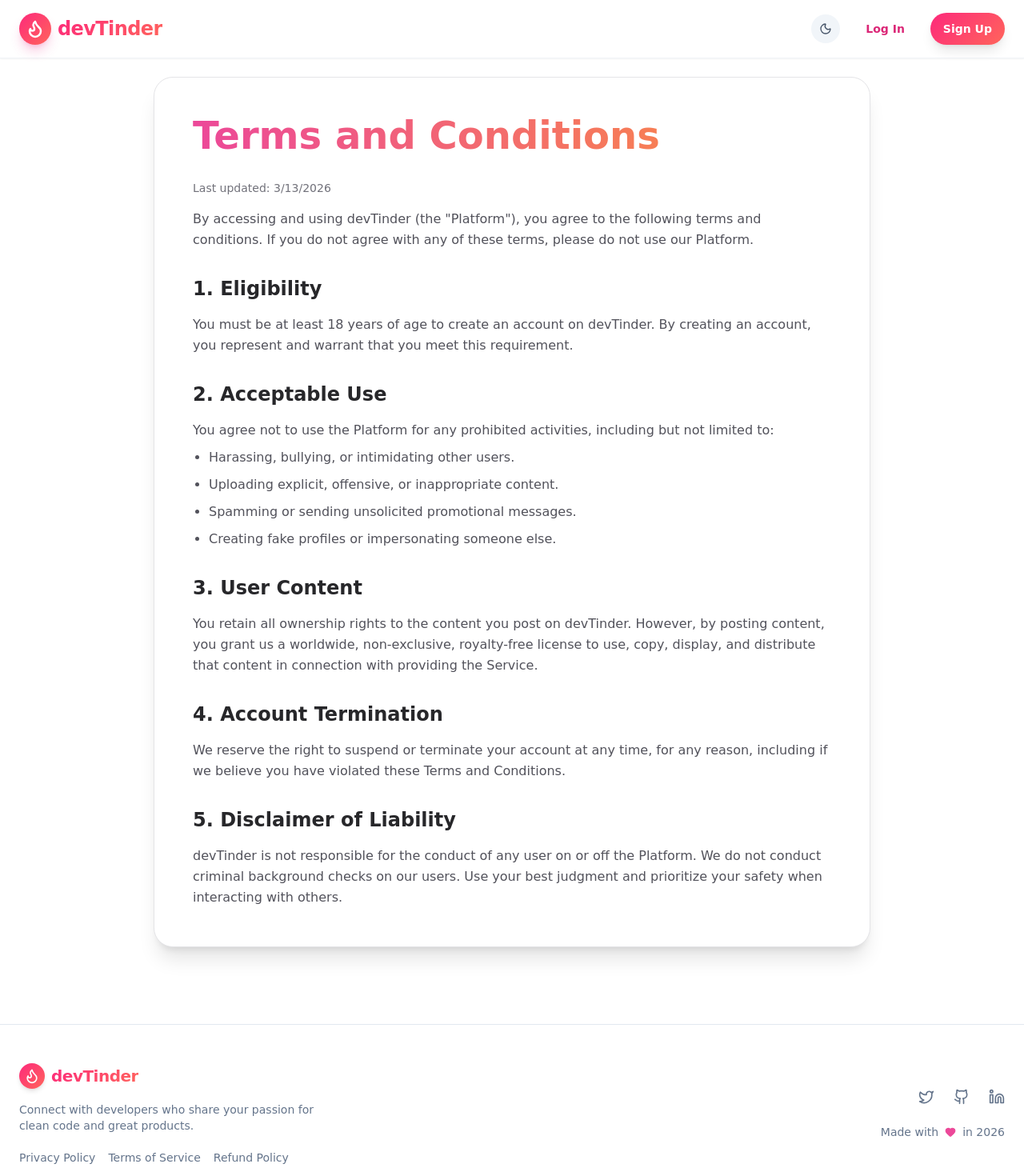
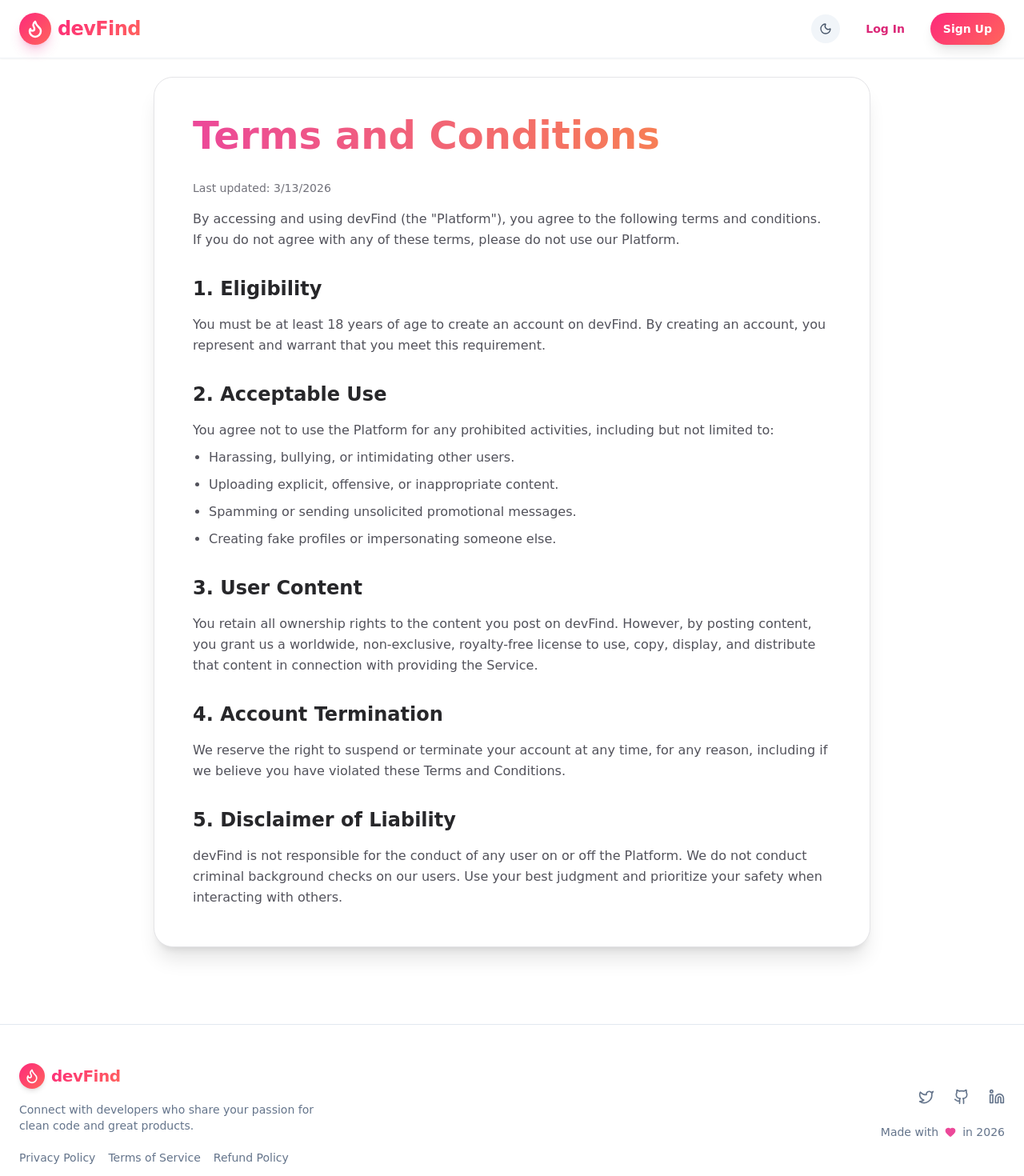
Before and after one commit to SkBashaOp/Tinder_web, a React (Vite) app: page /terms in a window 1280 px wide. Shown: the top 1470 px of the page at 80% size. Built offline with nearby package versions, Linux system fonts and the light colour scheme; no server answers.

Commit message:
Optimise seo

```diff
--- a/package.json
+++ b/package.json
@@ -1,5 +1,5 @@
 {
-  "name": "devtinder-web",
+  "name": "devfind-web",
   "private": true,
   "version": "0.0.0",
   "type": "module",
--- a/src/components/Connections.jsx
+++ b/src/components/Connections.jsx
@@ -103,7 +103,7 @@ const Connections = () => {
                     <div className="h-24 bg-romantic-gradient relative">
                       <div className="absolute -bottom-10 left-6">
                         <img
-                          src={connection.photoUrl || "https://api.dicebear.com/7.x/avataaars/svg?seed=devtinder"}
+                          src={connection.photoUrl}
                           alt="User"
                           className="w-20 h-20 rounded-2xl border-4 border-white dark:border-zinc-900 object-cover shadow-md bg-white dark:bg-zinc-800"
                         />
--- a/src/components/EditProfile.jsx
+++ b/src/components/EditProfile.jsx
@@ -178,7 +178,7 @@ const EditProfile = ({ user }) => {
                   <div className="relative group">
                     <div className="w-24 h-24 rounded-full overflow-hidden border-4 border-background shadow-md bg-zinc-200 dark:bg-zinc-800">
                       <img
-                        src={photoPreview || photoUrl || "https://api.dicebear.com/7.x/avataaars/svg?seed=devtinder"}
+                        src={photoPreview || photoUrl}
                         alt="Profile Preview"
                         className="w-full h-full object-cover transition-transform group-hover:scale-110"
                       />
--- a/src/components/Footer.jsx
+++ b/src/components/Footer.jsx
@@ -12,7 +12,7 @@ const Footer = () => {
               <Flame size={20} />
             </div>
             <span className="text-xl font-bold tracking-tight text-romantic">
-              devTinder
+              devFind
             </span>
           </div>
           <p className="text-sm text-muted-foreground max-w-sm text-center md:text-left">
@@ -39,7 +39,7 @@ const Footer = () => {
         </div>
       </div>
       <div className="max-w-7xl mx-auto mt-8 pt-8 border-t border-border/50 text-center text-xs text-muted-foreground/70">
-        DevTinder is an independent developer project and is not affiliated with Tinder or Match Group.
+        DevFind is an independent developer project and is not affiliated with Tinder or Match Group.
       </div>
     </footer>
   );
--- a/src/components/LandingPage.jsx
+++ b/src/components/LandingPage.jsx
@@ -164,7 +164,7 @@ const LandingPage = () => {
           <div className="text-center mb-20">
             <h2 className="text-4xl md:text-5xl font-bold mb-6">Built for Developers.</h2>
             <p className="text-xl text-muted-foreground max-w-2xl mx-auto">
-              devTinder isn't just another dating app. It's a platform built specifically to match you based on what really matters: your tech stack.
+              devFind isn't just another dating app. It's a platform built specifically to match you based on what really matters: your tech stack.
             </p>
           </div>
 
@@ -197,9 +197,9 @@ const LandingPage = () => {
         <div className="max-w-4xl mx-auto text-center relative z-10">
           <Flame size={48} className="mx-auto text-pink-500 mb-8" />
           <h2 className="text-4xl md:text-6xl font-black mb-8">Ready to find your match?</h2>
-          <Link to="/login" aria-label="Join devTinder Now - Footer Section">
+          <Link to="/login" aria-label="Join devFind Now - Footer Section">
             <Button variant="romantic" size="lg" className="h-16 px-10 text-xl font-bold rounded-full shadow-2xl hover:scale-105 transition-transform duration-300">
-              Join devTinder Now
+              Join devFind Now
             </Button>
           </Link>
         </div>
--- a/src/components/Navbar.jsx
+++ b/src/components/Navbar.jsx
@@ -74,7 +74,7 @@ const Navbar = () => {
             <Flame size={24} strokeWidth={2.5} />
           </motion.div>
           <span className="text-2xl font-bold tracking-tight text-romantic">
-            devTinder
+            devFind
           </span>
         </Link>
 
@@ -94,7 +94,7 @@ const Navbar = () => {
             >
               <img
                 alt="Avatar"
-                src={user?.loginUser?.photoUrl || "https://api.dicebear.com/7.x/avataaars/svg?seed=devtinder"}
+                src={user?.loginUser?.photoUrl}
                 className="w-10 h-10 rounded-full object-cover"
               />
             </button>
--- a/src/components/PrivacyPolicy.jsx
+++ b/src/components/PrivacyPolicy.jsx
@@ -12,7 +12,7 @@ const PrivacyPolicy = () => {
                     <section>
                         <p className="text-sm text-zinc-500 mb-4">Last updated: {new Date().toLocaleDateString()}</p>
                         <p>
-                            Welcome to devTinder. We are committed to protecting and respecting your privacy. This Privacy Policy covers the experience we provide for users of our platform.
+                            Welcome to devFind. We are committed to protecting and respecting your privacy. This Privacy Policy covers the experience we provide for users of our platform.
                         </p>
                     </section>
 
@@ -41,7 +41,7 @@ const PrivacyPolicy = () => {
                     <section>
                         <h2 className="text-2xl font-bold text-zinc-800 dark:text-zinc-100 mb-4">3. How we share your information</h2>
                         <p>
-                            We only share your public profile data (name, skills, gender, age, about, and photo) with other users of devTinder to facilitate connections. We do not sell your personal data to third parties. We may disclose your information where we are legally required to do so.
+                            We only share your public profile data (name, skills, gender, age, about, and photo) with other users of devFind to facilitate connections. We do not sell your personal data to third parties. We may disclose your information where we are legally required to do so.
                         </p>
                     </section>
 
@@ -55,7 +55,7 @@ const PrivacyPolicy = () => {
                     <section>
                         <h2 className="text-2xl font-bold text-zinc-800 dark:text-zinc-100 mb-4">5. Contact Us</h2>
                         <p>
-                            If you have any questions or concerns about this policy, please contact us at support@devtinder.com.
+                            If you have any questions or concerns about this policy, please contact us at support@devfind.com.
                         </p>
                     </section>
                 </div>
--- a/src/components/Requests.jsx
+++ b/src/components/Requests.jsx
@@ -119,7 +119,7 @@ const Requests = () => {
 
                         <div className="relative flex-shrink-0">
                           <img
-                            src={request.fromUserId.photoUrl || "https://api.dicebear.com/7.x/avataaars/svg?seed=devtinder"}
+                            src={request.fromUserId.photoUrl}
                             alt="User"
                             className="w-20 h-20 sm:w-24 sm:h-24 rounded-full object-cover shadow-sm bg-white dark:bg-zinc-800"
                           />
--- a/src/components/TermsAndConditions.jsx
+++ b/src/components/TermsAndConditions.jsx
@@ -12,14 +12,14 @@ const TermsAndConditions = () => {
                     <section>
                         <p className="text-sm text-zinc-500 mb-4">Last updated: {new Date().toLocaleDateString()}</p>
                         <p>
-                            By accessing and using devTinder (the "Platform"), you agree to the following terms and conditions. If you do not agree with any of these terms, please do not use our Platform.
+                            By accessing and using devFind (the "Platform"), you agree to the following terms and conditions. If you do not agree with any of these terms, please do not use our Platform.
                         </p>
                     </section>
 
                     <section>
                         <h2 className="text-2xl font-bold text-zinc-800 dark:text-zinc-100 mb-4">1. Eligibility</h2>
                         <p>
-                            You must be at least 18 years of age to create an account on devTinder. By creating an account, you represent and warrant that you meet this requirement.
+                            You must be at least 18 years of age to create an account on devFind. By creating an account, you represent and warrant that you meet this requirement.
                         </p>
                     </section>
 
@@ -37,7 +37,7 @@ const TermsAndConditions = () => {
                     <section>
                         <h2 className="text-2xl font-bold text-zinc-800 dark:text-zinc-100 mb-4">3. User Content</h2>
                         <p>
-                            You retain all ownership rights to the content you post on devTinder. However, by posting content, you grant us a worldwide, non-exclusive, royalty-free license to use, copy, display, and distribute that content in connection with providing the Service.
+                            You retain all ownership rights to the content you post on devFind. However, by posting content, you grant us a worldwide, non-exclusive, royalty-free license to use, copy, display, and distribute that content in connection with providing the Service.
                         </p>
                     </section>
 
@@ -51,7 +51,7 @@ const TermsAndConditions = () => {
                     <section>
                         <h2 className="text-2xl font-bold text-zinc-800 dark:text-zinc-100 mb-4">5. Disclaimer of Liability</h2>
                         <p>
-                            devTinder is not responsible for the conduct of any user on or off the Platform. We do not conduct criminal background checks on our users. Use your best judgment and prioritize your safety when interacting with others.
+                            devFind is not responsible for the conduct of any user on or off the Platform. We do not conduct criminal background checks on our users. Use your best judgment and prioritize your safety when interacting with others.
                         </p>
                     </section>
                 </div>
--- a/src/components/UserCard.jsx
+++ b/src/components/UserCard.jsx
@@ -75,7 +75,7 @@ const DraggableCard = ({ profile, handlePendingRequest }) => {
 
           <div className="absolute inset-0 bg-zinc-200 dark:bg-zinc-800 pointer-events-none">
             <img
-              src={photoUrl || "https://api.dicebear.com/7.x/avataaars/svg?seed=devtinder"}
+              src={photoUrl}
               alt={`${firstName} ${lastName}`}
               className="w-full h-full object-cover"
               draggable={false}
```
Also changed, not shown: 2 other files (tests, documents, lock files or other folders).
